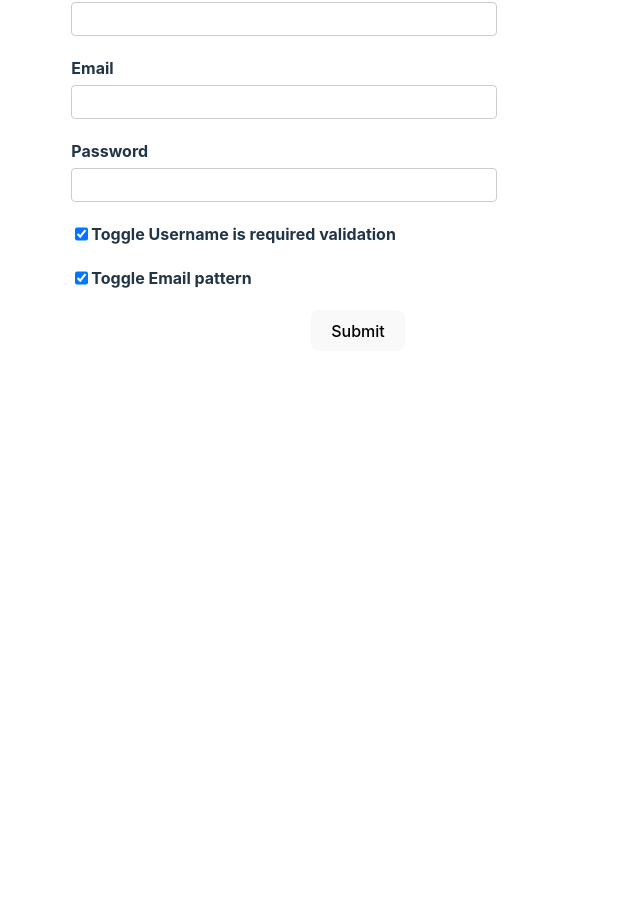
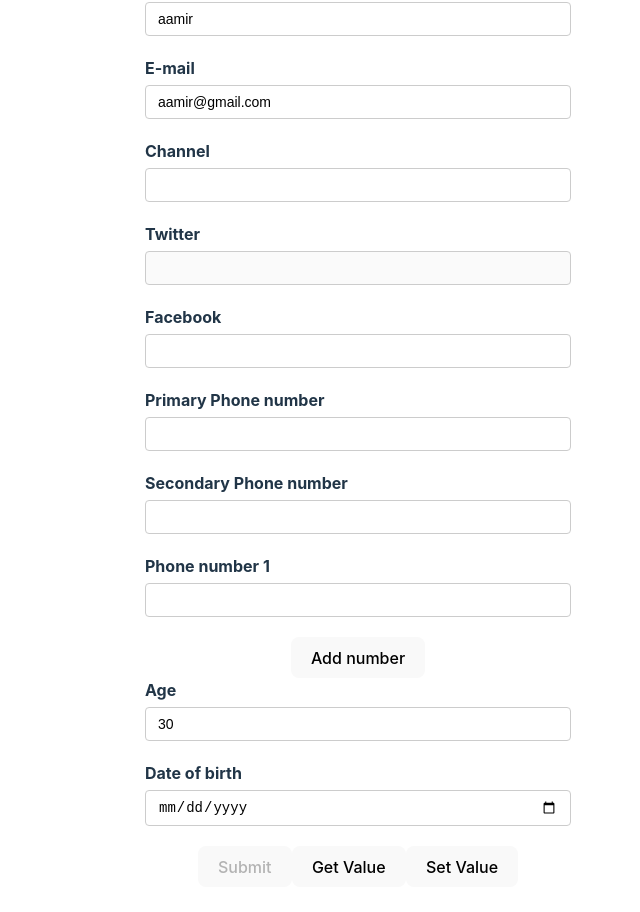
Before and after one commit to aamir12/react-form-hook, a React (Vite) app: page / in a window 1280 px wide. Shown: the part 184-1096 px from the top of the page, without its empty margins (282-922 px from the left). Before the commit the page ends 800 px from the top, so only its background shows below. Built offline with nearby package versions, Linux system fonts and the light colour scheme.

Commit message:
reset and form status

```diff
--- a/src/App.tsx
+++ b/src/App.tsx
@@ -1,18 +1,13 @@
 import "./App.css";
-import ToggleValidation from "./Components/ToggleValidation";
-// import { YouTubeForm } from "./Components/YoutubeForm";
+// import ToggleValidation from "./Components/ToggleValidation";
+import { YouTubeForm } from "./Components/YoutubeForm";
 // import { RHFYouTubeForm } from "./components/RHFYouTubeForm";
 // import { YupYouTubeForm } from "./components/YupYouTubeForm";
 // import { ZodYouTubeForm } from "./components/ZodYouTubeForm";
 // import { LoginForm } from "./components/MuiLoginForm";
 
 function App() {
-  return (
-    <div>
-      {/* {<YouTubeForm />} */}
-      {<ToggleValidation />}
-    </div>
-  );
+  return <div>{<YouTubeForm />}</div>;
 }
 
 export default App;
--- a/src/Components/YoutubeForm.tsx
+++ b/src/Components/YoutubeForm.tsx
@@ -1,5 +1,6 @@
 import { FieldErrors, useFieldArray, useForm } from "react-hook-form";
 import { DevTool } from "@hookform/devtools";
+import { useEffect } from "react";
 
 type FormValues = {
   username: string;
@@ -43,13 +44,23 @@ export const YouTubeForm = () => {
     watch,
     getValues,
     setValue,
+    reset,
   } = form;
   const { fields, append, remove } = useFieldArray({
     name: "phNumbers",
     control,
   });
-  const { errors, isDirty, touchedFields, isValid, dirtyFields, isSubmitted } =
-    formState;
+  const {
+    errors,
+    isDirty,
+    touchedFields,
+    isValid,
+    dirtyFields,
+    isSubmitted,
+    isSubmitting,
+    isSubmitSuccessful,
+    submitCount,
+  } = formState;
 
   const onSubmit = (data: FormValues) => {
     console.log("formData", data);
@@ -82,6 +93,9 @@ export const YouTubeForm = () => {
     });
   };
 
+  //isSubmitting it true while submit form and automatically become false after successfull submit
+  //isSubmit is one time submit
+  console.log({ isSubmitted, isSubmitting, isSubmitSuccessful, submitCount });
   // console.log({ isDirty, touchedFields, isValid, dirtyFields, isSubmitted });
 
   //watch is used to mointer changes of field;
@@ -102,6 +116,12 @@ export const YouTubeForm = () => {
 
   //   return () => subscription.unsubscribe();
   // }, [watch]);
+
+  useEffect(() => {
+    if (isSubmitSuccessful) {
+      reset();
+    }
+  }, [isSubmitSuccessful, reset]);
 
   renderCount++;
   return (
@@ -287,7 +307,7 @@ export const YouTubeForm = () => {
           <p className="error">{errors.dob?.message}</p>
         </div>
 
-        <button disabled={!isDirty || !isValid}>Submit</button>
+        <button disabled={!isDirty || !isValid || isSubmitting}>Submit</button>
         <button type="button" onClick={handleGetValue}>
           Get Value
         </button>
@@ -296,7 +316,7 @@ export const YouTubeForm = () => {
         </button>
       </form>
 
-      <DevTool control={control} />
+      {/* <DevTool control={control} /> */}
     </div>
   );
 };
```
